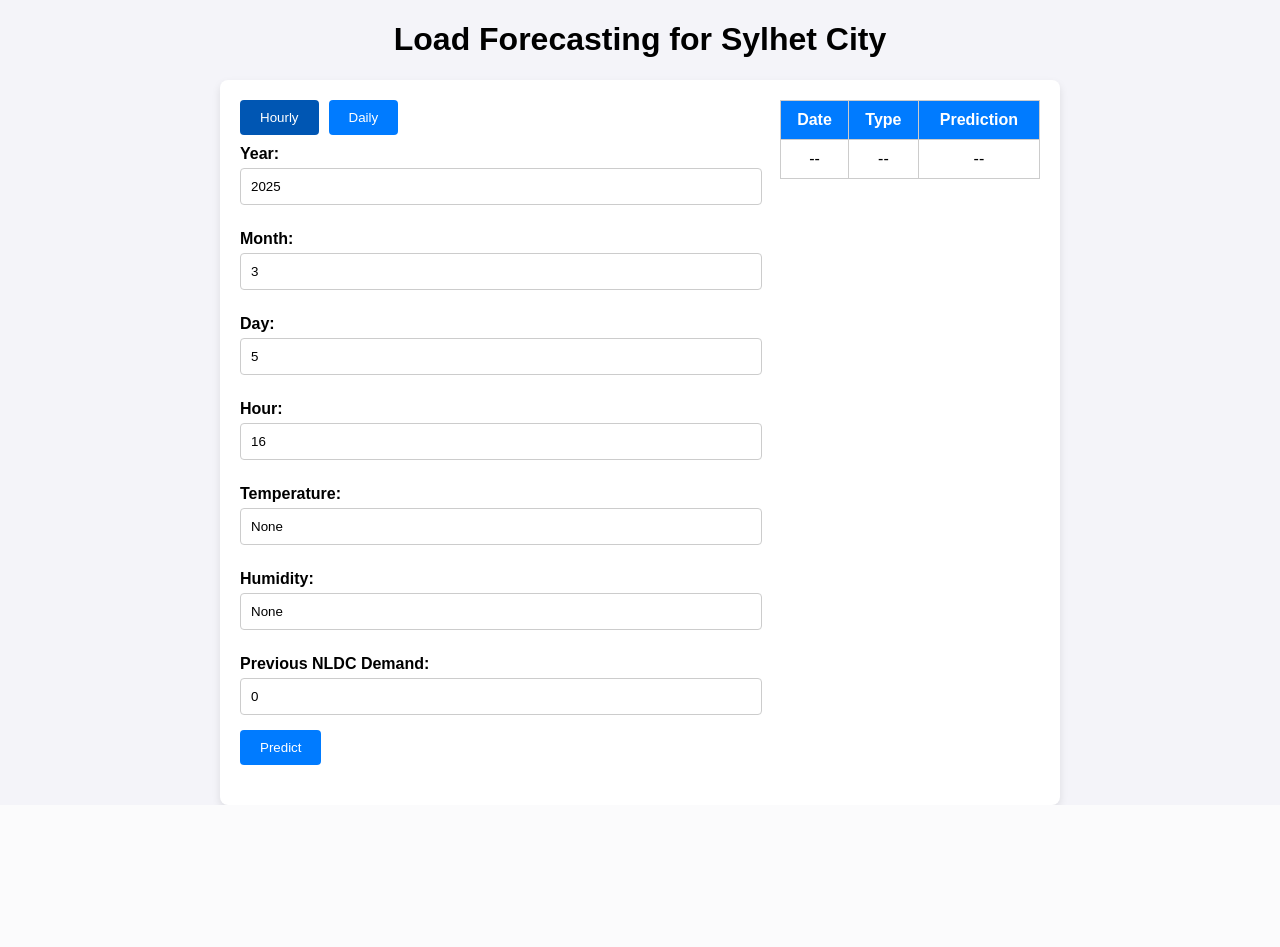
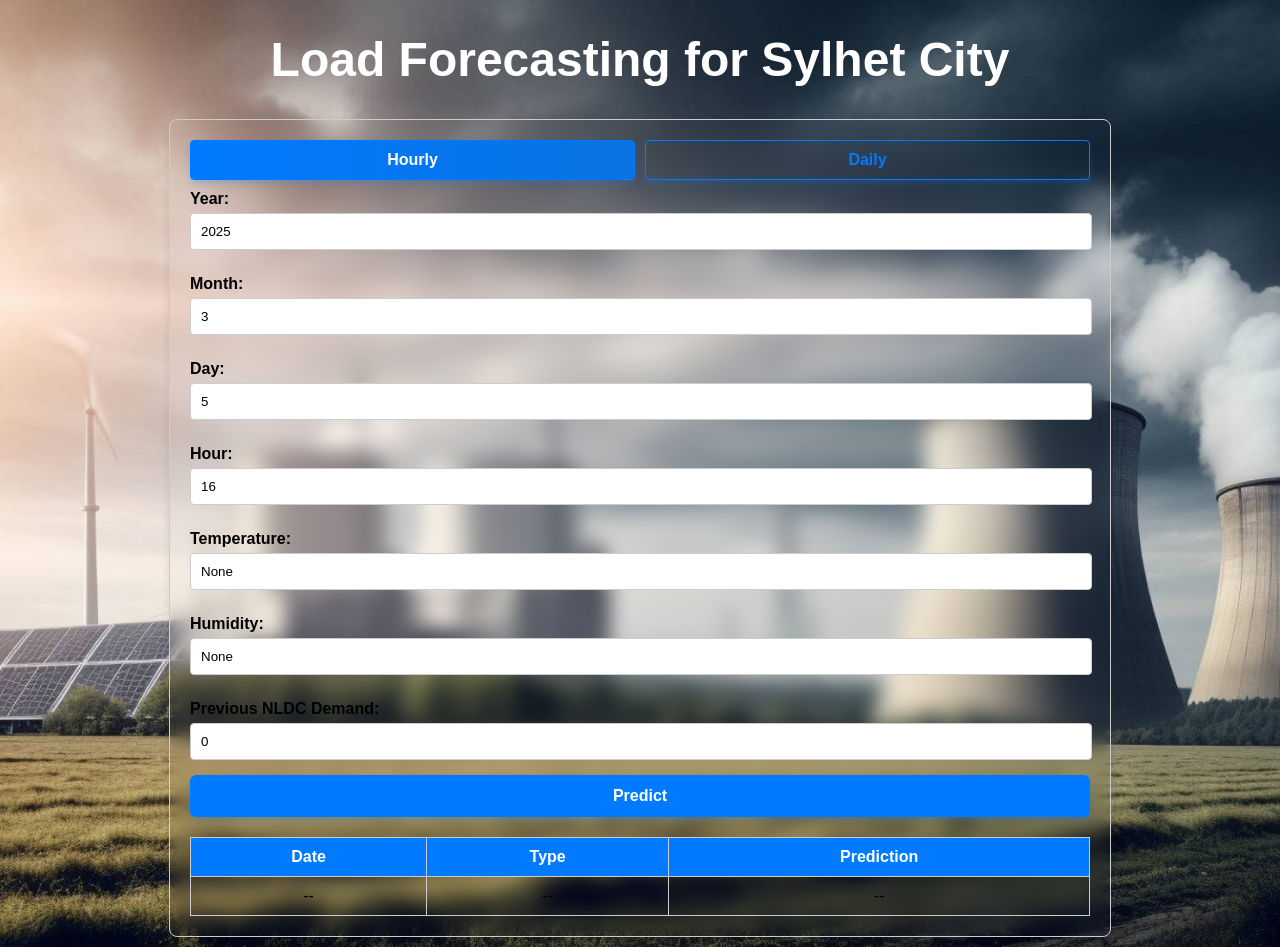
Before and after one commit to Mrinal567/load-forecasting, a Flask app: page / in a window 1280 px wide. Before the commit the page ends 805 px from the top, so only its background shows below. Run offline with Flask 3, Linux system fonts and the light colour scheme; parts of the project's set-up code (start-up, migrations or seed data) failed here and were passed over.

Commit message:
added by esrail

```diff
--- a/templates/index.html
+++ b/templates/index.html
@@ -10,23 +10,33 @@
         margin: 0;
         padding: 0;
         background-color: #f4f4f9;
+        background-image: url("../images/image.png");
+        background-size: cover;
+        background-position: center;
+        background-repeat: no-repeat;
       }
       .container {
-        max-width: 800px;
-        margin: auto;
+        max-width: 900px;
+        margin: 0 auto;
         width: 100%;
-        display: grid;
-        grid-template-columns: 2fr 1fr;
-        gap: 20px;
+
         padding: 20px;
+        border: 1px solid #ccc;
         background: #fff;
         border-radius: 8px;
         box-shadow: 0 4px 8px rgba(0, 0, 0, 0.1);
+        background: transparent;
+        transition: background 0.3s ease;
+        backdrop-filter: blur(10px);
+        margin-bottom: 10px;
       }
       h1 {
-        grid-column: span 2;
+        color: #fff;
         text-align: center;
+        font-size: 48px;
+        font-weight: bold;
       }
+
       .tabs {
         margin-bottom: 20px;
       }
@@ -37,14 +47,15 @@
       }
       .tab-buttons button {
         padding: 10px 20px;
-        border: none;
-        background: #007bff;
-        color: #fff;
+        border: 1px solid #007bff;
+        background: none;
+        color: #007bff;
         cursor: pointer;
         border-radius: 4px;
       }
       .tab-buttons button.active {
-        background: #0056b3;
+        background: linear-gradient(to right, #007bff, #0a72e1);
+        color: white;
       }
       .form {
         display: none;
@@ -65,13 +76,27 @@
         border-radius: 4px;
       }
       button {
-        padding: 10px 20px;
+        padding: 12px 20px;
         background-color: #007bff;
         color: white;
         border: none;
         cursor: pointer;
-        border-radius: 4px;
+        border-radius: 6px;
+        width: 100%;
+        font-size: 16px;
+        font-weight: bold;
+        transition: all 0.3s ease-in-out;
+        box-shadow: 0 4px 6px rgba(0, 123, 255, 0.2);
+        transition: background 0.3s ease;
       }
+      button:hover {
+        background: linear-gradient(to right, #007bff, #0a72e1);
+        transition: background 0.3s ease;
+        transition: color 0.3s ease;
+        transition: transform 0.3s ease;
+        color: white;
+      }
+
       .loading {
         display: none;
         margin-top: 10px;
@@ -101,6 +126,13 @@
         background-color: #007bff;
         color: white;
       }
+      th:hover {
+        background-color: #0056b3;
+        color: white;
+        transition: background 0.3s ease;
+        transition: color 0.3s ease;
+        transition: transform 0.3s ease;
+      }
       .capitalize {
         text-transform: capitalize;
       }
@@ -115,8 +147,7 @@
             <button
               data-tab="hourly"
               class="active"
-              onclick="showTab('hourly')"
-            >
+              onclick="showTab('hourly')">
               Hourly
             </button>
             <button data-tab="daily" onclick="showTab('daily')">Daily</button>
@@ -124,8 +155,7 @@
           <form
             id="hourly"
             class="form active"
-            onsubmit="handleFormSubmit(event, 'hourly')"
-          >
+            onsubmit="handleFormSubmit(event, 'hourly')">
             <label for="hourly-year">Year:</label>
             <input
               type="number"
@@ -133,8 +163,7 @@
               name="year"
               value="{{ year }}"
               placeholder="Enter year"
-              readonly
-            />
+              readonly />
 
             <label for="hourly-month">Month:</label>
             <input
@@ -143,8 +172,7 @@
               name="month"
               value="{{ month }}"
               placeholder="Enter month"
-              readonly
-            />
+              readonly />
 
             <label for="hourly-day">Day:</label>
             <input
@@ -153,8 +181,7 @@
               name="day"
               value="{{ day }}"
               placeholder="Enter day"
-              readonly
-            />
+              readonly />
 
             <label for="hourly-hour">Hour:</label>
             <input
@@ -163,8 +190,7 @@
               name="hour"
               value="{{ hour }}"
               placeholder="Enter hour"
-              readonly
-            />
+              readonly />
 
             <label for="hourly-temperature">Temperature:</label>
             <input
@@ -173,8 +199,7 @@
               name="temperature"
               value="{{ temperature }}"
               placeholder="Enter temperature"
-              readonly
-            />
+              readonly />
 
             <label for="hourly-humidity">Humidity:</label>
             <input
@@ -183,8 +208,7 @@
               name="humidity"
               value="{{ humidity }}"
               placeholder="Enter humidity"
-              readonly
-            />
+              readonly />
 
             <label for="hourly-demand">Previous NLDC Demand:</label>
             <input
@@ -192,8 +216,7 @@
               id="hourly-demand"
               name="demand"
               placeholder="Enter demand"
-              value="{{last_hour or 0}}"
-            />
+              value="{{last_hour or 0}}" />
 
             <button type="submit">Predict</button>
             <div class="loading" id="hourly-loading">Predicting...</div>
@@ -203,8 +226,7 @@
           <form
             id="daily"
             class="form"
-            onsubmit="handleFormSubmit(event, 'daily')"
-          >
+            onsubmit="handleFormSubmit(event, 'daily')">
             <label for="daily-year">Year:</label>
             <input
               type="number"
@@ -212,8 +234,7 @@
               name="year"
               value="{{ year }}"
               placeholder="Enter year"
-              readonly
-            />
+              readonly />
 
             <label for="daily-month">Month:</label>
             <input
@@ -222,8 +243,7 @@
               name="month"
               value="{{ month }}"
               placeholder="Enter month"
-              readonly
-            />
+              readonly />
 
             <label for="daily-day">Day:</label>
             <input
@@ -232,8 +252,7 @@
               name="day"
               value="{{ day }}"
               placeholder="Enter day"
-              readonly
-            />
+              readonly />
 
             <label for="daily-temperature">Temperature:</label>
             <input
@@ -242,8 +261,7 @@
               name="temperature"
               value="{{ temperature }}"
               placeholder="Enter temperature"
-              readonly
-            />
+              readonly />
 
             <label for="daily-humidity">Humidity:</label>
             <input
@@ -252,8 +270,7 @@
               name="humidity"
               value="{{ humidity }}"
               placeholder="Enter humidity"
-              readonly
-            />
+              readonly />
 
             <label for="daily-demand">Previous NLDC Demand:</label>
             <input
@@ -261,8 +278,7 @@
               id="daily-demand"
               name="demand"
               placeholder="Enter demand"
-              value="{{last_day or 0}}"
-            />
+              value="{{last_day or 0}}" />
 
             <button type="submit">Predict</button>
             <div class="loading" id="daily-loading">Predicting...</div>
```
Also changed, not shown: images/image.png (added).
